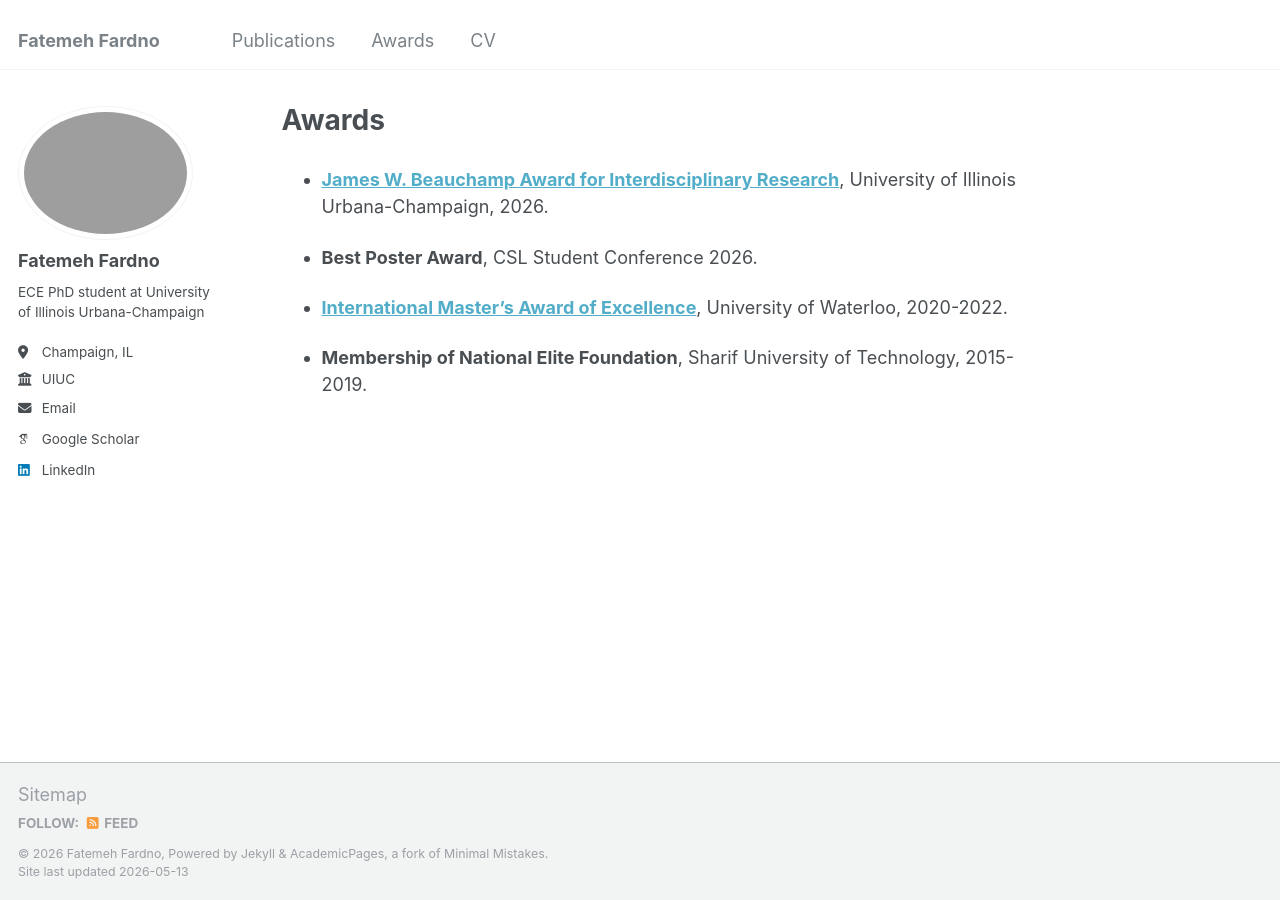
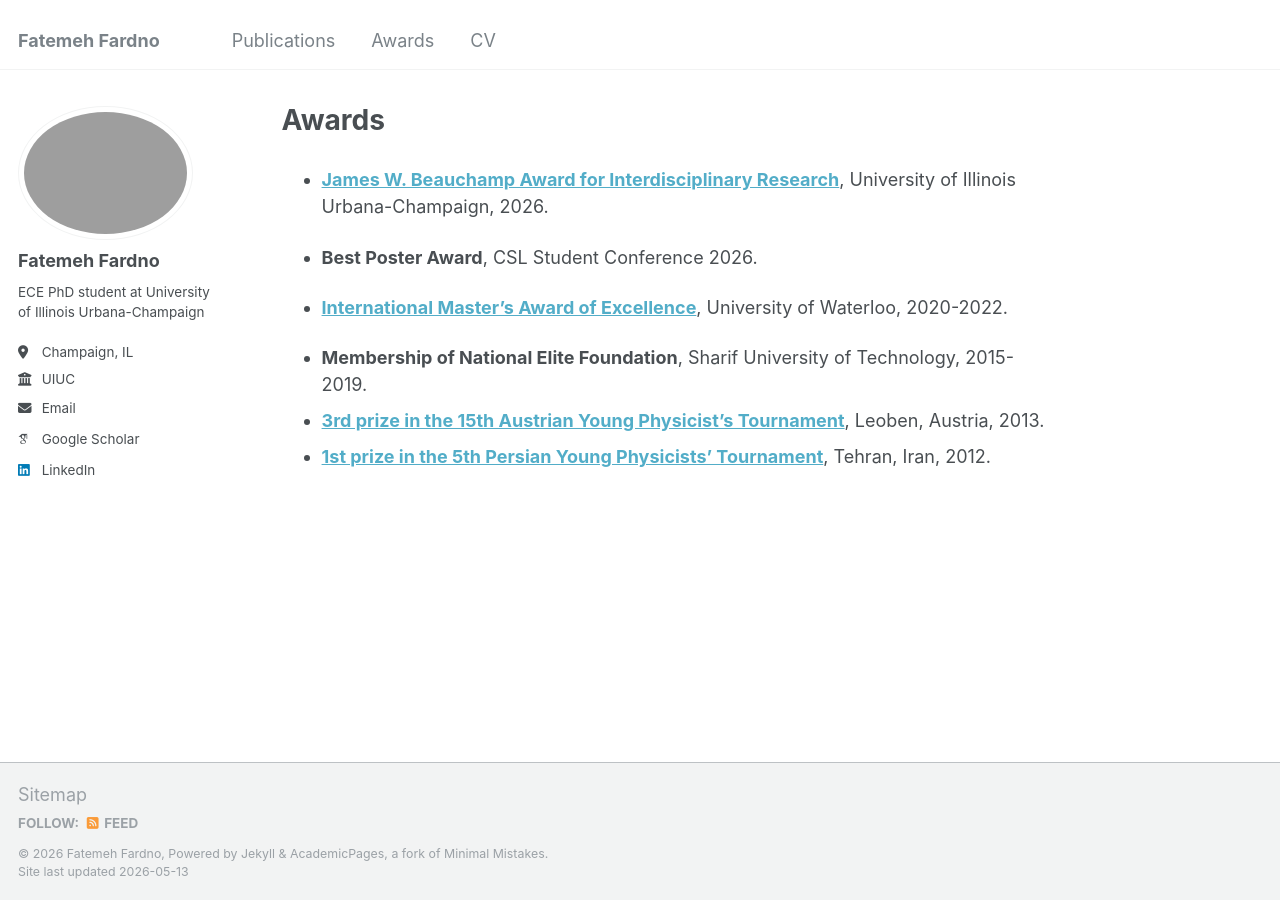
Before and after one commit to ffardno/ffardno.github.io, a Jekyll site: the page built from _pages/awards.md, in a window 1280 px wide. Built offline with Jekyll 4.4.1, drawn with Linux system fonts in a browser that asks for light colours; some web fonts are replaced.

Commit message:
Update awards.md

```diff
--- a/_pages/awards.md
+++ b/_pages/awards.md
@@ -11,3 +11,5 @@ author_profile: true
 - **[International Master’s Award of Excellence](https://uwaterloo.ca/current-graduate-students/catalogs/graduate-funding-and-awards-database/international-masters-award-excellence-imae)**, University of Waterloo, 2020-2022.
 
 - **Membership of National Elite Foundation**, Sharif University of Technology, 2015-2019.
+- **[3rd prize in the 15th Austrian Young Physicist’s Tournament](https://aypt.at/en/)**, Leoben, Austria, 2013.
+- **[1st prize in the 5th Persian Young Physicists' Tournament](http://www.ayimi.org)**, Tehran, Iran, 2012.
```
